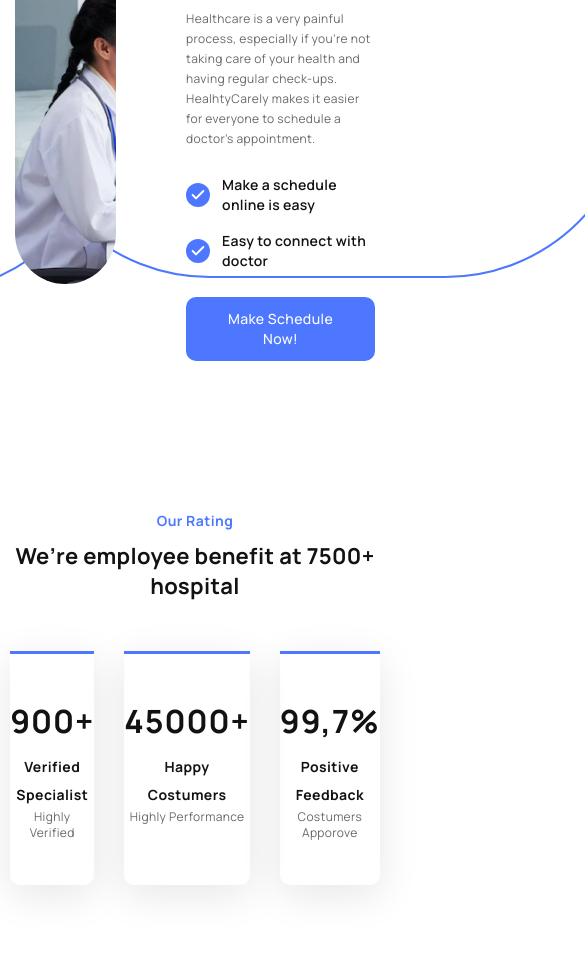
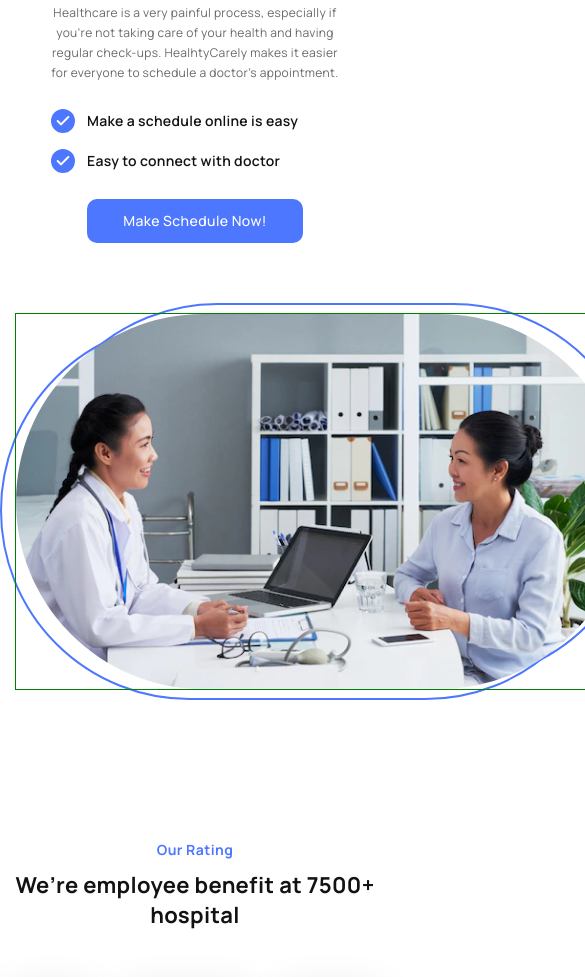
Before and after one commit to nazimajumaniyazova/HealhtyCarely-landing-page, a plain HTML site: page index.html in a window 390 px wide. Shown: the part 2975-3952 px from the top of the page, 585 px wide, since content can reach past the window. Drawn offline with Linux system fonts and the light colour scheme.

Commit message:
feat: implementing mobile version

```diff
--- a/css/sass/components/_feedbacks.scss
+++ b/css/sass/components/_feedbacks.scss
@@ -1,5 +1,8 @@
 .feedbacks {
     padding-top: 150px;
+    @include media-mobile {
+        padding-top: 100px;
+    }
 }
 
 .feedbacks__wrapper {}
@@ -12,6 +15,9 @@
 .feedbacks__text {
     margin-bottom: 130px;
     text-align: center;
+    @include media-mobile {
+        margin-bottom: 50px;
+    }
 }
 
 .feedback {
@@ -28,6 +34,15 @@
         background-color: $color-background;
         z-index: -2;
     }
+    @include media-mobile {
+        flex-wrap: wrap;
+        gap: 30px;
+        &::after {
+            height: 95%;
+            top: -5%;
+            left: -30%;
+        }
+    }
 }
 
 .feedback__img {
@@ -36,13 +51,37 @@
     &::after {
         content: '';
         position: absolute;
-        top: 8px;
-        left: 15px;
+        top: 3%;
+        left: 3%;
         width: 413px;
-        height: 362px;
+        height: 365px;
         border: 2px solid $color-primary;
         z-index: -1;
     }
+    @include media-tablet {
+        &::after {
+            width: 312px;
+            height: 268px;
+        }
+    }
+    @include media-mobile {
+        display: flex;
+        flex-basis: 100%;
+        justify-content: center;
+        margin-bottom: 20px;
+        &::after {
+            top: 5%;
+            left: 30%;
+        }
+    }
+}
+
+.feedback__image {
+    width: 413px;
+    @include media-tablet {
+        width: 313px;
+    }
+    @include media-mobile {}
 }
 
 .feedback__content {
@@ -50,12 +89,21 @@
     display: flex;
     flex-direction: column;
     justify-content: space-between;
+    @include media-mobile {
+        flex-basis: 100%;
+        align-items: center;
+        text-align: center;
+        gap: 20px;
+    }
 }
 
 .feedback__text {
     @include font($size: 2.5rem, $weight: 400, $height: 4rem, $spacing: 0.03em);
     color: $color-dark;
     max-width: 535px;
+    @include media-tablet {
+        @include font($size: 2rem, $weight: 400, $height: 3rem, $spacing: 0.03em);
+    }
 }
 
 .feedback__author {
@@ -67,8 +115,14 @@
 .feedback__author-name {
     @include font($size: 2rem, $weight: 700, $height: 2rem, $spacing: 0.03em);
     color: $color-dark;
+    @include media-tablet {
+        @include font($size: 1.5rem, $weight: 700, $height: 1.5rem, $spacing: 0.03em);
+    }
 }
 
 .feedback__author-work {
     @include font($size: 1.4rem, $weight: 700, $height: 1.4rem, $spacing: 0.03em);
+    @include media-tablet {
+        @include font($size: 1rem, $weight: 700, $height: 1rem, $spacing: 0.03em);
+    }
 }
--- a/css/sass/components/_footer.scss
+++ b/css/sass/components/_footer.scss
@@ -1,20 +1,42 @@
 .footer {
     padding-top: 200px;
     padding-bottom: 104px;
+    @include media-mobile {
+        padding-top: 100px;
+        padding-bottom: 54px;
+    }
+    @include media-mobile-small {}
 }
 
 .footer__wrapper {
     display: flex;
     justify-content: space-between;
+    gap: 30px;
+    @include media-tablet {}
+    @include media-mobile {
+        flex-wrap: wrap;
+    }
+    @include media-mobile-small {}
 }
 
 .footer__text {
     max-width: 450px;
+    display: flex;
+    flex-direction: column;
+    gap: 12px;
+    @include media-mobile {
+        max-width: 100%;
+        flex-basis: 100%;
+    }
 }
 
 .footer-menu {
     display: flex;
     gap: 70px;
+    @include media-mobile {
+        flex-basis: 100%;
+        justify-content: space-between;
+    }
 }
 
 .footer-menu__title {
--- a/css/sass/components/_make-schedule.scss
+++ b/css/sass/components/_make-schedule.scss
@@ -5,14 +5,28 @@
 .make-schedule__wrapper {
     display: flex;
     gap: 70px;
+    @include media-tablet {
+        flex-wrap: wrap;
+    }
 }
 
 .make-schedule__content {
     max-width: 441px;
+    @include media-tablet {
+        order: 1;
+        max-width: 80%;
+        text-align: center;
+        margin: 0 auto;
+    }
 }
 
 .make-schedule__title {
     margin-bottom: 26px;
+    @include media-tablet {
+        max-width: 70%;
+        margin: 0 auto;
+        margin-bottom: 20px;
+    }
 }
 
 .make-schedule__text {
@@ -21,24 +35,41 @@
 
 .make-schedule__oportinuties {
     margin-bottom: 26px;
+    @include media-tablet {}
 }
 
 .make-schedule__button {}
 
 .make-schedule__img {
-    width: 611px;
-    height: 375px;
-    background-image: url("./../../../img/image\ 3.png");
-    background-repeat: no-repeat;
+    align-self: center;
+    @include media-tablet {
+        flex-basis: 100%;
+        order: 2;
+        border: 1px solid green;
+    }
+}
+
+.make-schedule__image {
+    display: block;
+    position: relative;
     border-radius: 1000px;
-    background-size: cover;
-    align-self: center;
+    @include media-tablet {
+        align-self: center;
+        justify-self: center;
+    }
+}
+
+picture {
+    @include media-tablet {
+        align-self: center;
+        justify-self: center;
+    }
     position: relative;
     &::after {
         content: '';
         position: absolute;
-        top: -10px;
-        left: 5px;
+        top: -3%;
+        left: 2%;
         width: 611px;
         height: 375px;
         border: 2px solid $color-primary;
@@ -48,8 +79,8 @@
     &::before {
         content: '';
         position: absolute;
-        bottom: -10px;
-        right: 5px;
+        bottom: -3%;
+        right: 2%;
         width: 611px;
         height: 375px;
         border: 2px solid $color-primary;
--- a/index.html
+++ b/index.html
@@ -129,7 +129,8 @@
     <section class="make-schedule">
         <div class="container make-schedule__wrapper">
             <div class="make-schedule__img">
-                <!-- <img class="make-schedule__image" src="./img/image 3.png" alt="female doctor fococlipping"> -->
+                <picture> <img class="make-schedule__image" src="./img/image 3.png" alt="female doctor fococlipping"></picture>
+
             </div>
             <div class="make-schedule__content">
                 <p class="section-subtitle make-schedule__subtitle">Make a Shedule</p>
```
Also changed, not shown: css/style.css, 1 other file.
